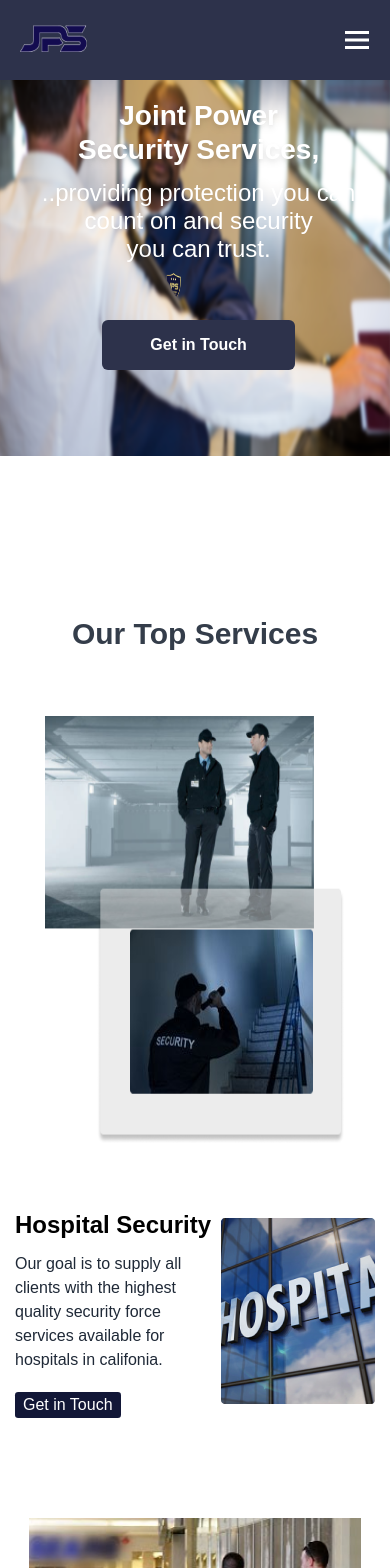
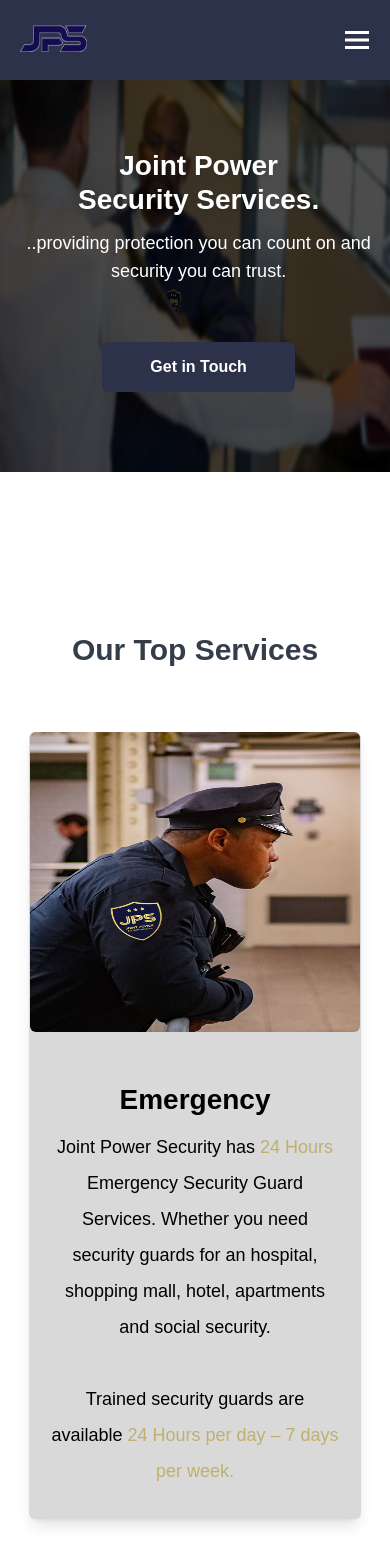
Before and after one commit to jointpower/joint_power_inc, a Next.js app: page /services in a window 390 px wide. Shown: the top 1568 px of the page. Built offline with nearby package versions, Linux system fonts and the light colour scheme.

Commit message:
services responsiveness

```diff
--- a/src/components/molecules/Header/Header.tsx
+++ b/src/components/molecules/Header/Header.tsx
@@ -11,7 +11,7 @@
 const Header = (): JSX.Element => {
   const [isOpen, setIsOpen] = useState<boolean>(false);
   return (
-    <header className="z-10 fixed left-0 right-0 top-0 bg-white md:shadow h-20 flex justify-center">
+    <header className="z-30 fixed left-0 right-0 top-0 bg-white md:shadow h-20 flex justify-center">
       <div
         className="md:flex items-center left-0 right-0 container
             bg-primary md:bg-white md:text-grey-1 justify-between md:flex-row flex py-3"
--- a/src/components/organisms/Sections/AboutHero/AboutHero.tsx
+++ b/src/components/organisms/Sections/AboutHero/AboutHero.tsx
@@ -22,7 +22,7 @@
       <div className="flex w-full flex-col text-black mt-[4rem] mb-[24px] items-start container">
         <div className="flex ">
           <div className="flex flex-col">
-            <div className={``}>
+            <div className={`text-justify sm:text-left`}>
               <Heading
                 level={1}
                 className="text-center text-2xl md:text-[40px] lg:text-[65px] xl:text-[40px] w-full flex-1 font-bold md:mb-[30px]"
@@ -31,7 +31,7 @@
                   We Know Our Story
                 </span>
               </Heading>
-              <h2 className="mt-10 flex items-start md:items-center gap-2 md:text-[1.3rem] text-[1.1rem] capitalize my-2">
+              <h2 className="text-left mt-10 flex items-start md:items-center gap-2 md:text-[1.3rem] text-[1.1rem] capitalize my-2">
                 <div className="min-w-[15px] mt-2 md:mt-0">
                   <BsFillPatchCheckFill
                     size={17}
@@ -56,7 +56,7 @@
                 <br />
                 <br />
               </p>
-              <h3 className="mt-5 md:text-[1.2rem] text-base flex items-start md:items-center gap-2">
+              <h3 className="text-left mt-5 md:text-[1.2rem] text-base flex items-start md:items-center gap-2">
                 <div className="mt-2 md:mt-0 min-w-[15px]">
                   <BsFillPatchCheckFill size={17} className="text-current" />
                 </div>
--- a/src/components/organisms/Sections/Commitment/Commitment.tsx
+++ b/src/components/organisms/Sections/Commitment/Commitment.tsx
@@ -146,11 +146,11 @@
 
   return (
     <section className="flex flex-col container ">
-      <div className="mt-48 bg-normal">
+      <div className="mt-24 md:mt-48 bg-normal">
         <div>
           <Heading
             level={2}
-            className="  font-medium  mb-[.5rem] pt-[30px]  text-3xl text-center uppercase"
+            className="font-medium  mb-[.5rem] pt-[30px]  text-3xl text-center uppercase"
           >
             {/* <span className="text-transparent bg-clip-text bg-gradient-to-r from-[#2D324B] to-secondary ">
               Commited{' '}
@@ -158,12 +158,12 @@
             <span className="text-secondary">our services</span>
           </Heading>
         </div>
-        <p className="text-base md:text-2xl text-center md:mb-[80px] lg:mt-[10px] text-gray-200">
+        <p className="text-base md:text-2xl text-center mb-5 md:mb-[80px] lg:mt-[10px] text-gray-200">
           At JPS, We offer a whole range of services which ranges from the
           following..
         </p>
         <div
-          className={`px-10 pb-10 grid grid-cols-4 gap-5 text-white text-center py-2 h-[40rem] overflow-y-auto`}
+          className={`px-3 sm:px-10 pb-10 grid grid-cols-2 md:grid-cols-3 lg:grid-cols-4 gap-5 text-white text-center py-2 lg:h-[40rem] overflow-y-auto`}
         >
           {/* {commitments.map(({ messageBody }, index) => (
             <div
@@ -181,7 +181,7 @@
                 return (
                   <button
                     key={index}
-                    className={`hover:bg-black hover:text-white transition-all duration-200 ease-linear p-3 grid place-content-center text-center content-center rounded bg-slate-200 text-normal font-medium capitalize py-2`}
+                    className={`min-h-[70px] md:min-h-[unset] hover:bg-black hover:text-white transition-all duration-200 ease-linear p-3 grid place-content-center text-center content-center rounded bg-slate-200 text-normal font-medium capitalize py-2`}
                   >
                       <p>{data.service}</p>
                   </button>
--- a/src/components/organisms/Sections/HospitalSecurity/HospitalSercuirty.tsx
+++ b/src/components/organisms/Sections/HospitalSecurity/HospitalSercuirty.tsx
@@ -15,9 +15,9 @@
   return (
     <Dialog open={show}>
       <div
-        className={`flex w-full text-black pt-[45px] md:pt-[120px] mb-[24px] container relative`}
+        className={`max-w-[332px] md:max-w-none bg-grey-7 rounded-md md:rounded-none shadow-lg md:shadow-none flex flex-col-reverse md:flex-row w-full text-black md:pt-[120px] mb-[24px] container relative`}
       >
-        <div className="flex flex-col">
+        <div className="flex flex-col p-5 text-center md:text-left">
           <div className=" w-[100%] md:mt-[30px] ">
             <Heading
               level={1}
@@ -25,25 +25,25 @@
             >
               Hospital Security
             </Heading>
-            <Text className="font-medium mt-3 w-[90%] text-base text-gray-800  lg:text-2xl">
+            <Text className="font-medium mt-3 w-full md:w-[90%] text-lg text-gray-800  lg:text-2xl">
               Our goal is to supply all clients with the highest quality
               security force services available for hospitals in califonia.
             </Text>
           </div>
           <div onClick={() => setShow(true)} className={`my-2 mt-5`}>
             <button
-              className={`bg-normal text-[#fff] px-2 py-1 md:px-8 md:py-4 rounded-[.2rem] cursor-pointer font-medium `}
+              className={`bg-normal text-[#fff] px-8 py-4 rounded-[.2rem] cursor-pointer font-medium `}
             >
               Get in Touch
             </button>
           </div>
         </div>
 
-        <div className="mt-[8px] md:mt-0">
+        <div className="">
           <NextImage
             src={HospitalMobile}
             alt="Hospital-sercurity-image"
-            className="w-[154px] h-[186px] md:hidden"
+            className="w-full md:w-[154px] h-[186px] md:hidden"
             priority
           />
           <NextImage
--- a/src/components/organisms/Sections/Sercurity/Sercurity.tsx
+++ b/src/components/organisms/Sections/Sercurity/Sercurity.tsx
@@ -7,32 +7,33 @@
 
 export const Security = () => {
   return (
-    <section className="flex flex-col md:flex-row container md:justify-center gap-5 md:mb-[51px] items-center ">
+    <section className="mb-20 max-w-[332px] md:max-w-none bg-grey-7 rounded-md md:rounded-none shadow-lg md:shadow-none flex flex-col md:flex-row container md:justify-center gap-5 md:mb-[51px] items-center ">
       <div>
-        <NextImage
+        {/* <NextImage
           src={SercurityMobile}
           alt="sercurity image"
           className="w-[300px] h-[429px] md:hidden"
           priority
-        />
+        /> */}
         <div className="rounded-md overflow-hidden">
           <NextImage
             src={SER1}
             alt="sercurity image"
-            className="w-[350px] h-[350px] lg:w-[550px] object-cover rounded-md lg:h-[370px] hidden md:flex"
+            className="w-[330px] h-[300px] lg:w-[550px] object-cover rounded-md lg:h-[370px] flex"
             priority
           />
         </div>
       </div>
 
-      <div className=" flex flex-col md:mt-[10px] lg:mt-0 w-[300px] lg:w-[650px]">
-        <Text className="bg-transparent px-12 py-[30px] w-full hidden md:block text-[20px] lg:text-xl text-black  leading-9">
+      <div className="text-center md:text-left flex flex-col md:mt-[10px] lg:mt-0 w-[300px] lg:w-[650px]">
+        <Text className="text-lg bg-transparent px-1 md:px-12 py-[30px] w-full block lg:text-xl text-black  leading-9">
           <Heading
             level={1}
-            className={`text-black text-[24px] md:text-[40px] xl:text-[45px] md:w-full flex-1 font-semibold leading-tight  md:mb-[30px]`}
+            className={`text-black text-[28px] md:text-[40px] xl:text-[45px] md:w-full flex-1 font-semibold leading-tight mb-3 md:mb-[30px]`}
           >
             Emergency
           </Heading>
+
           Joint Power Security has{" "}
           <span className="text-secondary">24 Hours</span> Emergency Security
           Guard Services. Whether you need security guards for an hospital,
--- a/src/components/organisms/Sections/ServicesHero/ServicesHero.tsx
+++ b/src/components/organisms/Sections/ServicesHero/ServicesHero.tsx
@@ -14,9 +14,9 @@
   const [show, setShow] = useState(false);
   return (
     <Dialog open={show}>
-      <section className="text-black mt-[64px] mb-[40px]">
+      <section className="text-black mt-20 md;mt-[64px] mb-[40px]">
         <div className="relative">
-          <div className="overlay z10 absolute inset-0 bg-black/70"></div>
+          <div className="overlay z-10 absolute inset-0 bg-black/70"></div>
           <NextImage
             src={serviceBlur}
             alt="about-main-hero image"
@@ -32,21 +32,21 @@
         </div>
 
         <div
-          className={`w-full flex  text-[#fff] flex-col items-end lg:flex-row items- absolute top-[100px] md:top-[200px] container`}
+          className={`z-20 w-full flex  text-[#fff] flex-col items-end lg:flex-row items- absolute top-[150px] md:top-[200px] container`}
         >
           <div className="text-center md:container w-[98%] lg:w-[90%] md:flex md:flex-col md:align-start">
             <div>
               <Heading
                 level={1}
-                className="font-bold md:text-[30px] lg:text-[60px] text-[#fff] md:w-full text-[28px] flex-1 drop-shadow-md leading-tight"
+                className="font-bold text-2xl md:text-[30px] lg:text-[60px] text-[#fff] md:w-full text-[28px] flex-1 drop-shadow-md leading-tight"
               >
                 <span className="block  "> Joint Power</span>
                 <span className="md:mt-[-8px] leading-none">
-                  Security Services,
+                  Security Services.
                 </span>
               </Heading>
-              <Text className="font-medium mt-3 text-[24px] lg:text-[32px] md:mb-10 mb-[41px]">
-                ..providing protection you can count on and security <br /> you
+              <Text className="font-medium mt-3 text-lg sm:text-[24px] lg:text-[32px] md:mb-10 mb-[41px]">
+                ..providing protection you can count on and security <br className="hidden md:block" /> you
                 can trust.
               </Text>
             </div>
--- a/src/components/pages/AboutPage/AboutPage.tsx
+++ b/src/components/pages/AboutPage/AboutPage.tsx
@@ -1,7 +1,4 @@
 import Heading from "@/components/atom/Heading/Heading";
-import NextImage from "@/components/atom/NextImage/NextImage";
-import { Goals } from "@/components/molecules/Goal/Goals";
-import { Team } from "@/components/molecules/Team/Team";
 import AboutHero from "@/components/organisms/Sections/AboutHero/AboutHero";
 import { OurGoal } from "@/components/organisms/Sections/Our Goal/OurGoal";
 import OurTeam from "@/components/organisms/Sections/OurTeam/OurTeam";
@@ -16,7 +13,7 @@
 
       <Heading
         level={2}
-        className="mt-32 flex justify-center  text-4xl md:text-[40px] font-bold mb-[30px] md:mb-[50px] lg:text-start text-center"
+        className="mt-32 flex justify-center  text-3xl md:text-[40px] font-bold mb-[30px] md:mb-[50px] lg:text-start text-center"
       >
         <span className="text-normal">
           {" "}
```
